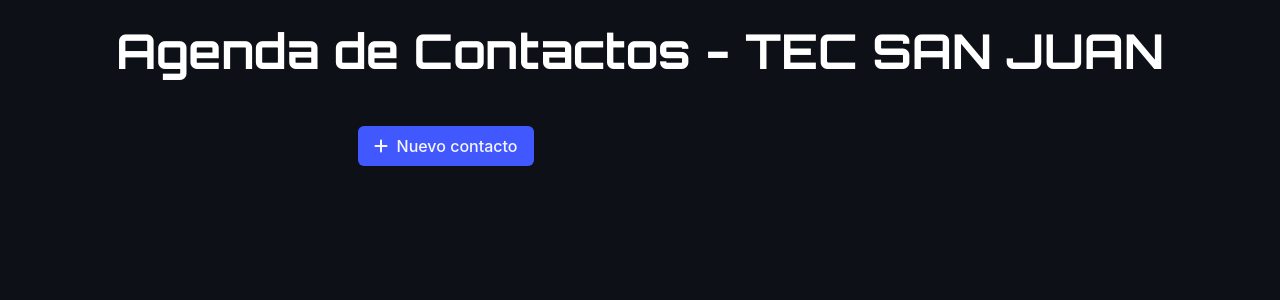
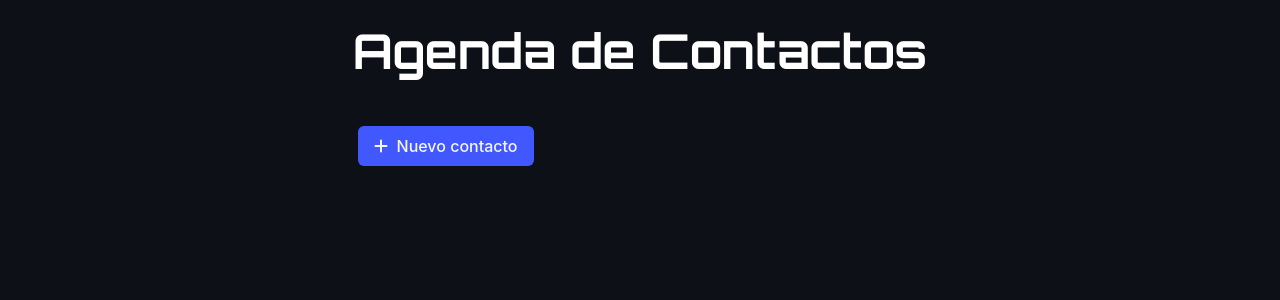
Before and after one commit to EV3THlm/CN2_EX_U2_22590434, a Flask app: page / in a window 1280 px wide. Shown: the top 300 px of the page. Run offline with Flask 3, Linux system fonts and the light colour scheme; data that the repository does not hold is empty; some libraries are stand-ins or nearby versions.

Commit message:
change base.html actualizar nombre

```diff
--- a/app/templates/base.html
+++ b/app/templates/base.html
@@ -14,7 +14,7 @@
     <header>
         <br>
         <h1 class="title has-text-centered is-1" style="font-family: 'Orbitron', sans-serif; color:white">
-            Agenda de Contactos - TEC SAN JUAN
+            Agenda de Contactos
           </h1>
           <br>
     </header>
```
